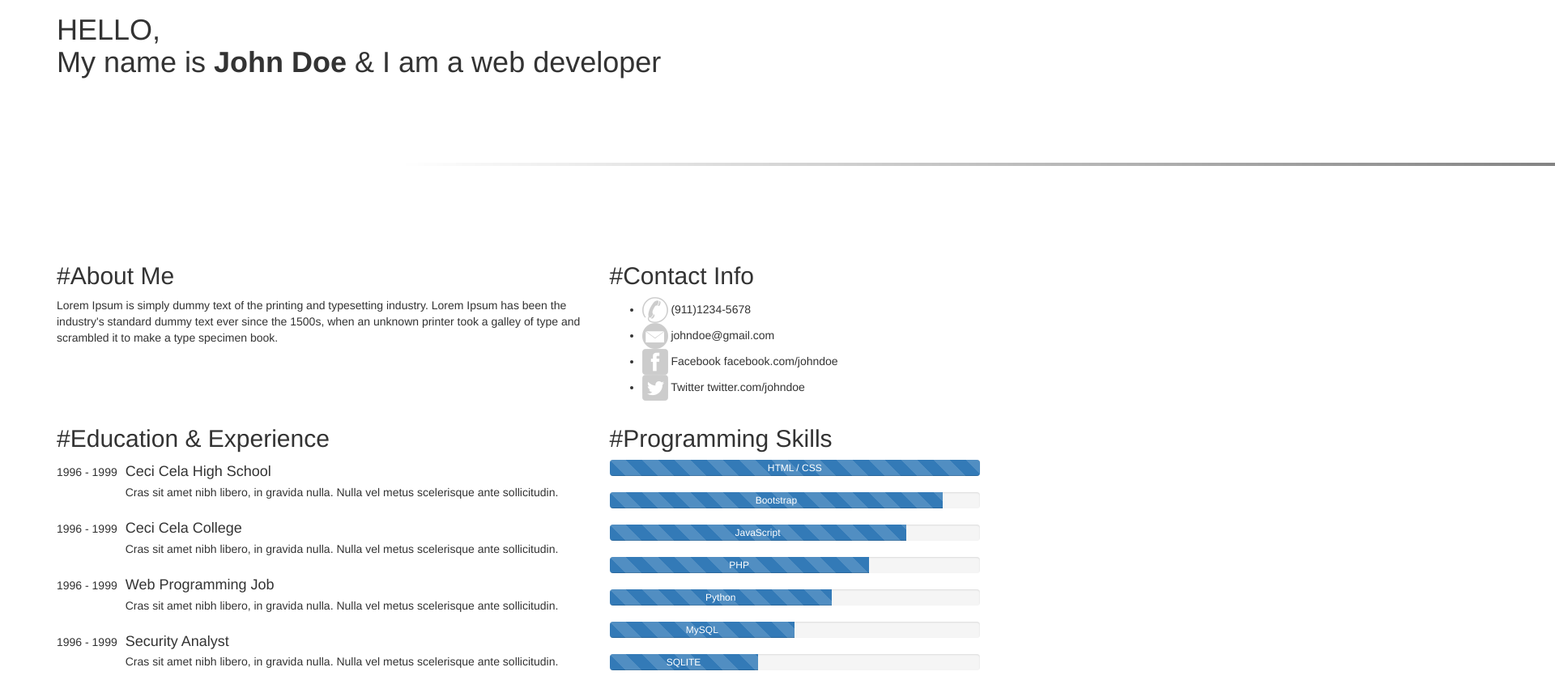
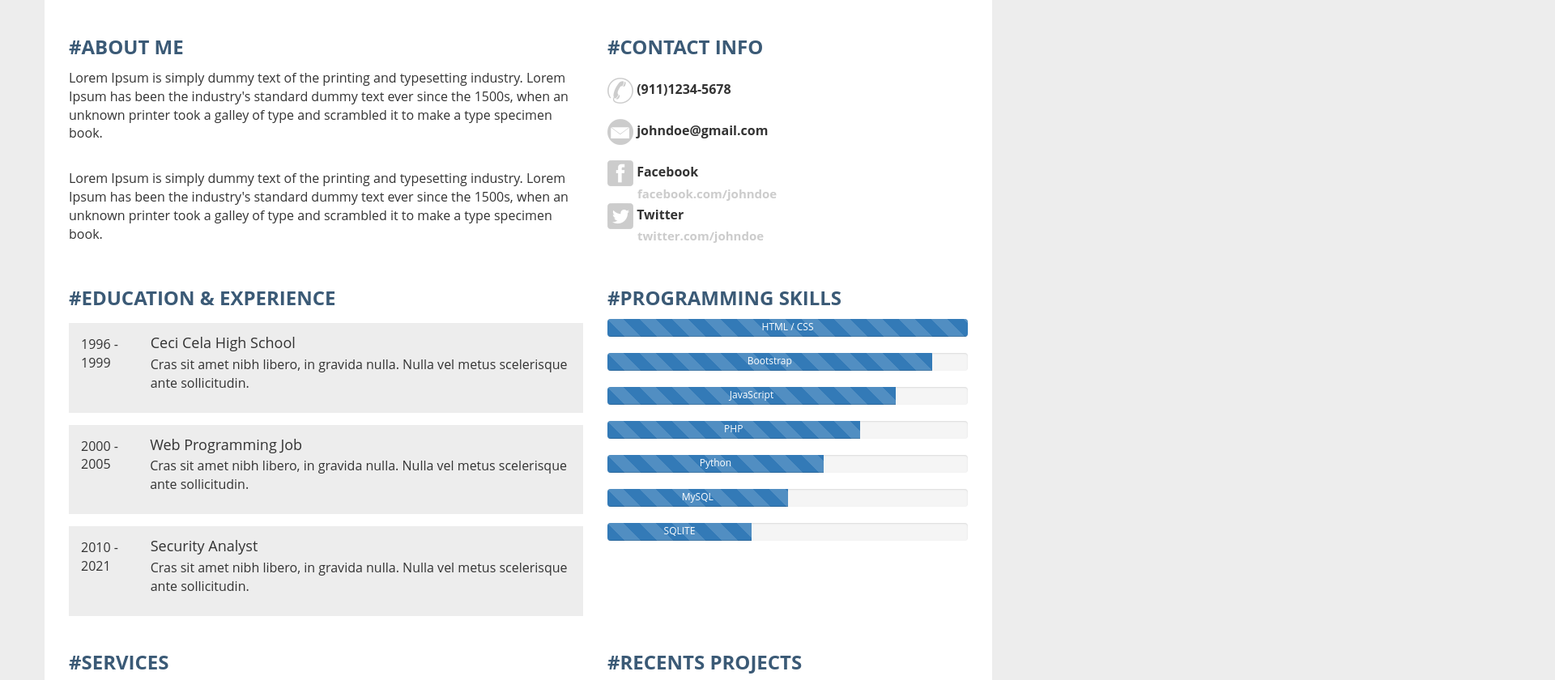
Before and after one commit to ycazeau/EduonixBootstrapProjects, a plain HTML site: page resume/index.html in a window 1280 px wide. Shown: the part 303-1143 px from the top of the page at 81% size, 1920 px wide, since content can reach past the window. Drawn offline with nearby package versions, Linux system fonts and the light colour scheme.

Commit message:
SCSS Styling

```diff
--- a/resume/index.html
+++ b/resume/index.html
@@ -13,7 +13,7 @@
   <body>
 
     <section>
-      <div class="container">
+      <div class="container container-main">
         <img class="profile-img" src="img/person.png" alt="profile">
 
         <header>
@@ -25,6 +25,13 @@
         <div class="row">
           <div class="col-md-7">
             <h2> #About Me</h2>
+            <p>
+              Lorem Ipsum is simply dummy text of the printing and typesetting industry.
+              Lorem Ipsum has been the industry's standard dummy text ever since the 1500s,
+              when an unknown printer took a galley of type and scrambled it to make a type
+              specimen book.
+            </p>
+            <br>
             <p>
               Lorem Ipsum is simply dummy text of the printing and typesetting industry.
               Lorem Ipsum has been the industry's standard dummy text ever since the 1500s,
@@ -60,17 +67,7 @@
 
             <div class="media">
               <div class="media-left">
-                1996 - 1999
-              </div>
-              <div class="media-body">
-                <h4 class="media-heading"> Ceci Cela College </h4>
-                <p>Cras sit amet nibh libero, in gravida nulla. Nulla vel metus scelerisque ante sollicitudin.</p>
-              </div>
-            </div>
-
-            <div class="media">
-              <div class="media-left">
-                1996 - 1999
+                2000 - 2005
               </div>
               <div class="media-body">
                 <h4 class="media-heading"> Web Programming Job </h4>
@@ -80,7 +77,7 @@
 
             <div class="media">
               <div class="media-left">
-                1996 - 1999
+                2010 - 2021
               </div>
               <div class="media-body">
                 <h4 class="media-heading"> Security Analyst </h4>
@@ -92,25 +89,25 @@
           <div class="col-md-5">
            <h2> #Programming Skills </h2>
 
-           <div class="progress">
+           <div class="progress" style="height: 22px;">
             <div class="progress-bar progress-bar-striped" role="progressbar" style="width: 100%;" aria-valuenow="25" aria-valuemin="0" aria-valuemax="100"> HTML / CSS</div>
           </div>
-          <div class="progress">
+          <div class="progress" style="height: 22px;">
             <div class="progress-bar progress-bar-striped" role="progressbar" style="width: 90%;" aria-valuenow="25" aria-valuemin="0" aria-valuemax="100"> Bootstrap</div>
           </div>
-          <div class="progress">
+          <div class="progress" style="height: 22px;">
             <div class="progress-bar progress-bar-striped" role="progressbar" style="width: 80%;" aria-valuenow="25" aria-valuemin="0" aria-valuemax="100"> JavaScript</div>
           </div>
-          <div class="progress">
+          <div class="progress" style="height: 22px;">
             <div class="progress-bar progress-bar-striped" role="progressbar" style="width: 70%;" aria-valuenow="25" aria-valuemin="0" aria-valuemax="100"> PHP</div>
           </div>
-          <div class="progress">
+          <div class="progress" style="height: 22px;">
             <div class="progress-bar progress-bar-striped" role="progressbar" style="width: 60%;" aria-valuenow="25" aria-valuemin="0" aria-valuemax="100"> Python</div>
           </div>
-          <div class="progress">
+          <div class="progress" style="height: 22px;">
             <div class="progress-bar progress-bar-striped" role="progressbar" style="width: 50%;" aria-valuenow="25" aria-valuemin="0" aria-valuemax="100"> MySQL</div>
           </div>
-          <div class="progress">
+          <div class="progress" style="height: 22px;">
             <div class="progress-bar progress-bar-striped" role="progressbar" style="width: 40%;" aria-valuenow="25" aria-valuemin="0" aria-valuemax="100"> SQLITE</div>
           </div>
 
--- a/resume/scss/style.scss
+++ b/resume/scss/style.scss
@@ -1,6 +1,106 @@
 
 @import 'vendors/_bootstrap.scss';
 
+/* Varaibles */
+$primary-color: #3b5a76;
+$background-color: #ededed;
+$text-color: #363636;
+$font: 16px;
+
+
+
 body{
-    padding-bottom: 50px;
+    padding-bottom: 0;
+    font-family: 'Open Sans', Arial, Tahoma;
+    background: $background-color;
+    font-size: $font;
 }
+
+h2{
+    font-weight: 700;
+    text-transform: uppercase;
+    line-height: 1.4em;
+    font-size: 1.5em;
+}
+
+.primary, strong, h2{
+    color: $primary-color;
+}
+
+.container-main{
+    background: white;
+    margin-top: 80px;
+    padding: 0 30px 30px 30px;
+}
+
+header{
+    min-height: 100px;
+    overflow:auto;
+}
+
+header h1{
+    margin: 0;
+    padding: 20px 0 0 0;
+    font-size: 2.2em;
+    font-weight: 700;
+    text-transform: uppercase;
+    letter-spacing: -1px;
+    text-align: center;
+    line-height: 1.4em;
+}
+
+.row{
+    margin-bottom: 20px;
+}
+
+.profile-img{
+    width: 160px;
+    display: block;
+    margin: auto;
+    margin-top: -80px;
+}
+
+.line{
+    max-width: 100%;
+}
+
+.contact-list{
+    padding: 0;
+    margin: 0;
+}
+
+.contact-list li{
+    list-style: none;
+    font-weight: bold;
+    line-height: 3.2em;
+}
+
+.contact-list span{
+    margin: 0;
+    padding: 0;
+    display: block;
+    line-height: 0.1em;
+    margin-left: 37px;
+    font-size: 15px;
+    color: #ccc;
+}
+
+.media{
+    background: $background-color;
+    padding: 15px;
+}
+
+.work-list li{
+    list-style: none;
+    float: left;
+    padding: 0 15px 0 15px;
+    margin-bottom: 30px;
+}
+
+footer{
+    background: $primary-color;
+    color: white;
+    text-align: center;
+    padding-top: 20px;
+    padding-bottom: 20px;
+}
```
Also changed, not shown: resume/css/style.css.
